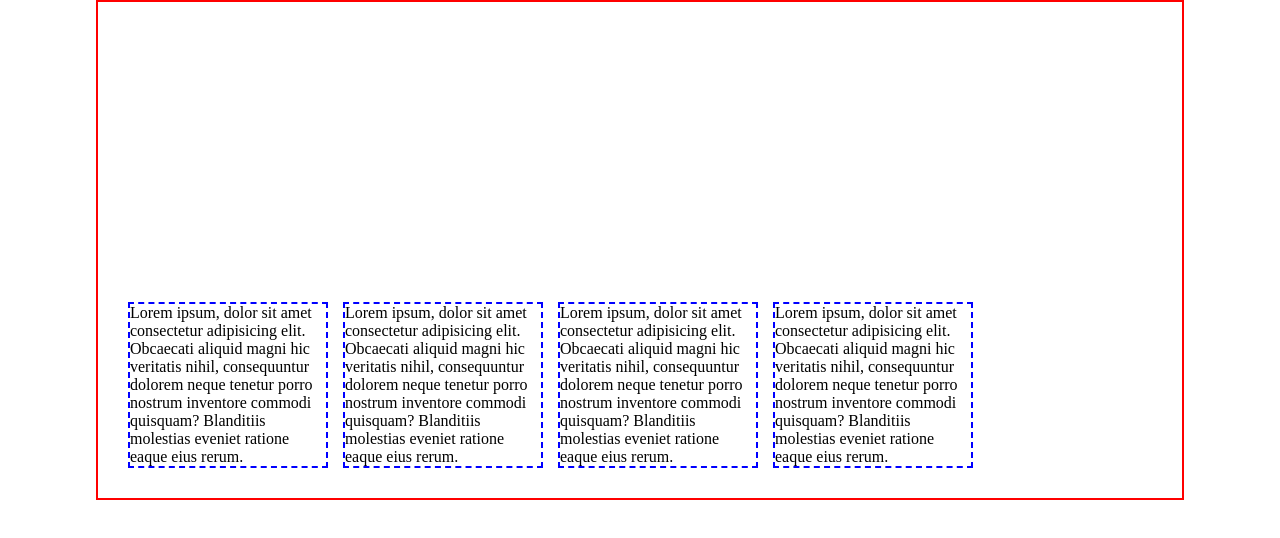
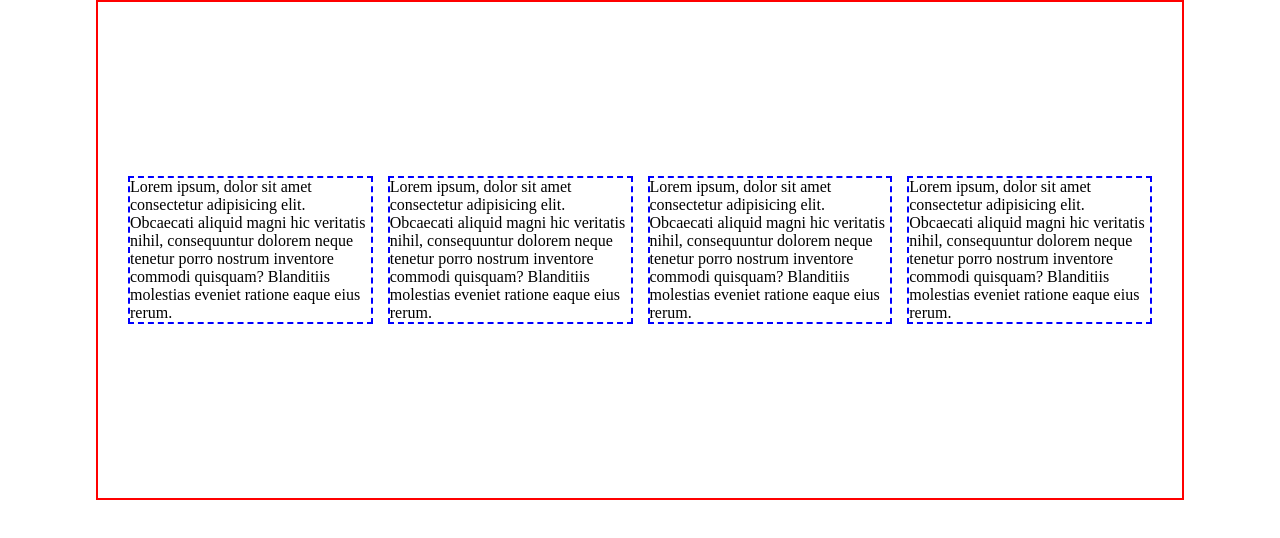
Before and after one commit to palgyula/0320, a plain HTML site: page index.html in a window 1280 px wide. Drawn offline with Linux system fonts and the light colour scheme.

Commit message:
kicsi valtozas

```diff
--- a/index.css
+++ b/index.css
@@ -14,14 +14,14 @@
     gap: 15px;
     padding: 30px;
     height: 500px;
-    align-items: flex-end;
+    align-items: center;
     /*flex-direction: column; */
 }
 
 .cikk{
     border: 2px dashed blue;
-    flex-grow: 0;
-    flex-shrink: 0;
+    flex-grow: 1;
+    flex-shrink: 1;
     flex-basis: 200px;
     /*flex: 0 0 200px; */
 }
```
